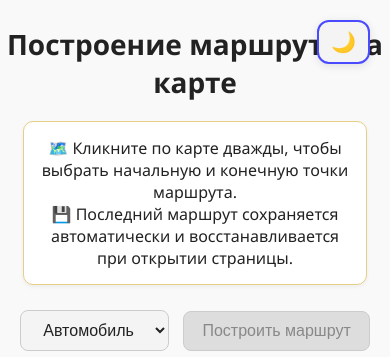
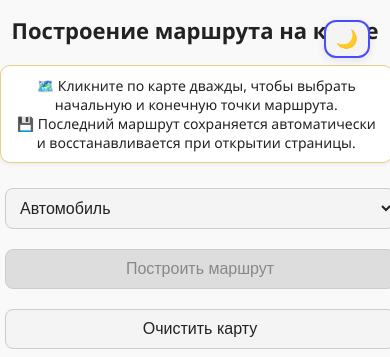
Before and after one commit to Terragul-Mason/app, a Flask app: page / in a window 390 px wide; the page is wider, and only the part inside the window is pictured. Shown: the top 357 px of that part. Run offline with Flask 3, Linux system fonts and the light colour scheme; data that the repository does not hold is empty.

Commit message:
Теперь на мобилке приложение выглядит гораздо лучше

```diff
--- a/static/style.css
+++ b/static/style.css
@@ -309,3 +309,67 @@ table button:hover {
   .modal-buttons button:hover {
     background-color: #3737e6;
   }
+
+  /* ===== Адаптивная вёрстка ===== */
+@media (max-width: 768px) {
+    body {
+        font-size: 14px;
+    }
+
+    h1 {
+        font-size: 22px;
+        margin-top: 15px;
+    }
+
+    .controls, .top-buttons {
+        display: flex;
+        flex-direction: column;
+        align-items: stretch;
+        gap: 10px;
+    }
+
+    .controls select,
+    .controls button,
+    .top-buttons button,
+    .container button,
+    .container select {
+        width: 100%;
+        font-size: 16px;
+        padding: 10px;
+    }
+
+    #map {
+        height: 300px;
+        width: 100%;
+    }
+
+    .container {
+        padding: 10px;
+        width: 100%;
+        margin: 10px auto;
+    }
+
+    table {
+        display: block;
+        overflow-x: auto;
+        white-space: nowrap;
+    }
+
+    #help-banner {
+        width: 95%;
+        padding: 10px;
+    }
+
+    .auth-container {
+        width: 90%;
+        margin: 40px auto;
+        padding: 20px;
+    }
+
+    #toggle-theme {
+        top: 10px;
+        right: 10px;
+        padding: 6px 10px;
+        font-size: 18px;
+    }
+}
```
